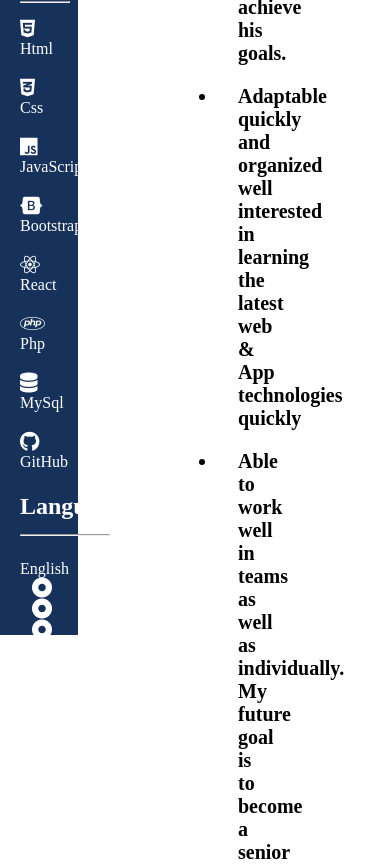
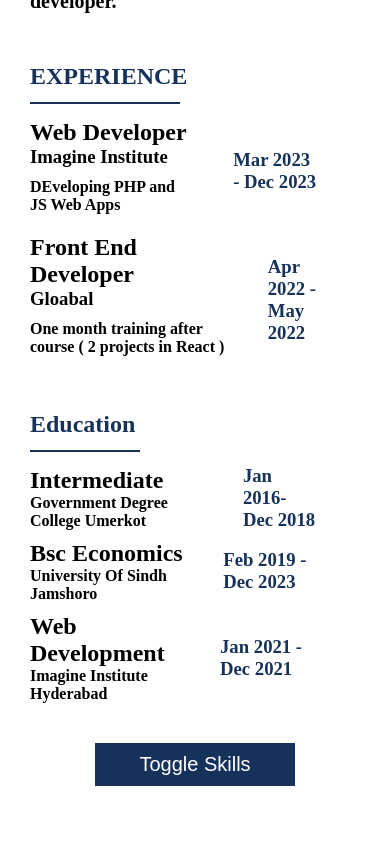
Before and after one commit to MSulemanBhanbhro/resumeproject, a website: page index.html in a window 390 px wide. Shown: the part 547-1413 px from the top of the page. Drawn offline with Linux system fonts and the light colour scheme.

Commit message:
Update Responsive

```diff
--- a/index.css
+++ b/index.css
@@ -7,6 +7,7 @@
 .container{
     width: 100%;
     display: flex;
+    flex-wrap: wrap;
 }
 .main{
     width: 100%;
@@ -203,3 +204,45 @@
     font-size: 20px;
     margin: 20px 15px;
 }
+
+
+
+
+
+@media (min-width: 320px) and (max-width: 480px){
+        .container{
+            flex-direction: column-reverse;
+        }
+    .side{
+        width: 100%;
+        height: 150vh;
+    }
+    .suleman{
+        width: 100%;
+        height: 90rem;
+    }
+    .Experience{
+        padding: 20px 10px;
+    }
+    .Education{
+        padding: 20px 10px;
+    }
+    .summary{
+        padding: 20px 10px;
+    }
+
+    .summary ul li{
+        padding: 10px 0px;
+        font-size: 20px;
+        font-weight: 800;
+        list-style: none;
+    }
+    .duration h3{
+      padding: 0px 40px;
+    }
+    .btn{
+        width: 200px;
+        margin: 15px auto;
+    }
+
+}
--- a/index.html
+++ b/index.html
@@ -26,7 +26,7 @@
                     <p><a href=""><i class="fa-solid fa-location-dot"></i> Karachi, Pakistan</a></p>
                 </div>
             </div>
-            <div class="skill" id="skillsection">
+            <div class="skill" id="skilltoggle">
                 <h2>Skills</h2>
                 <hr>
                 <div class="skills" >
```
Also changed, not shown: index.ts (+4 -4 lines).
